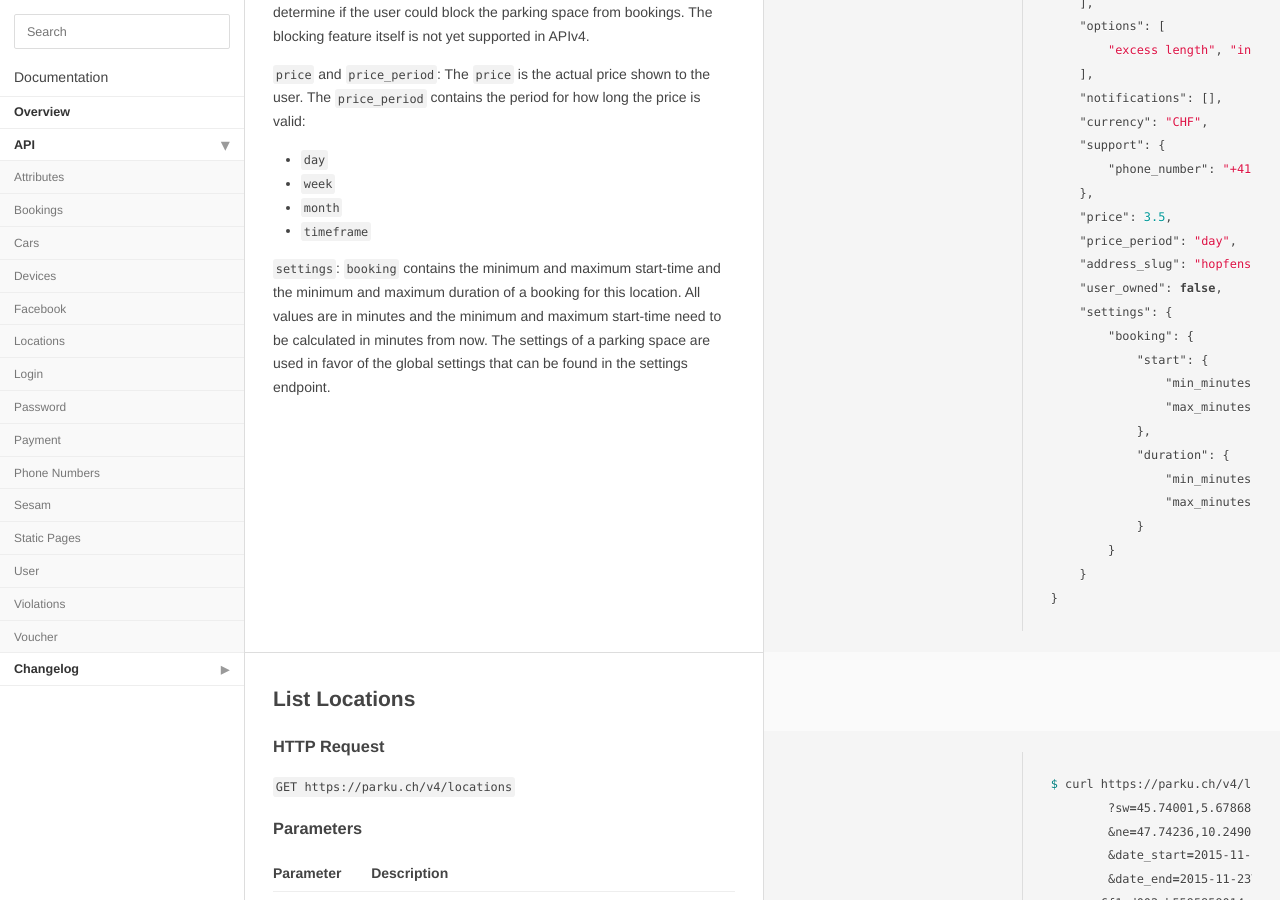
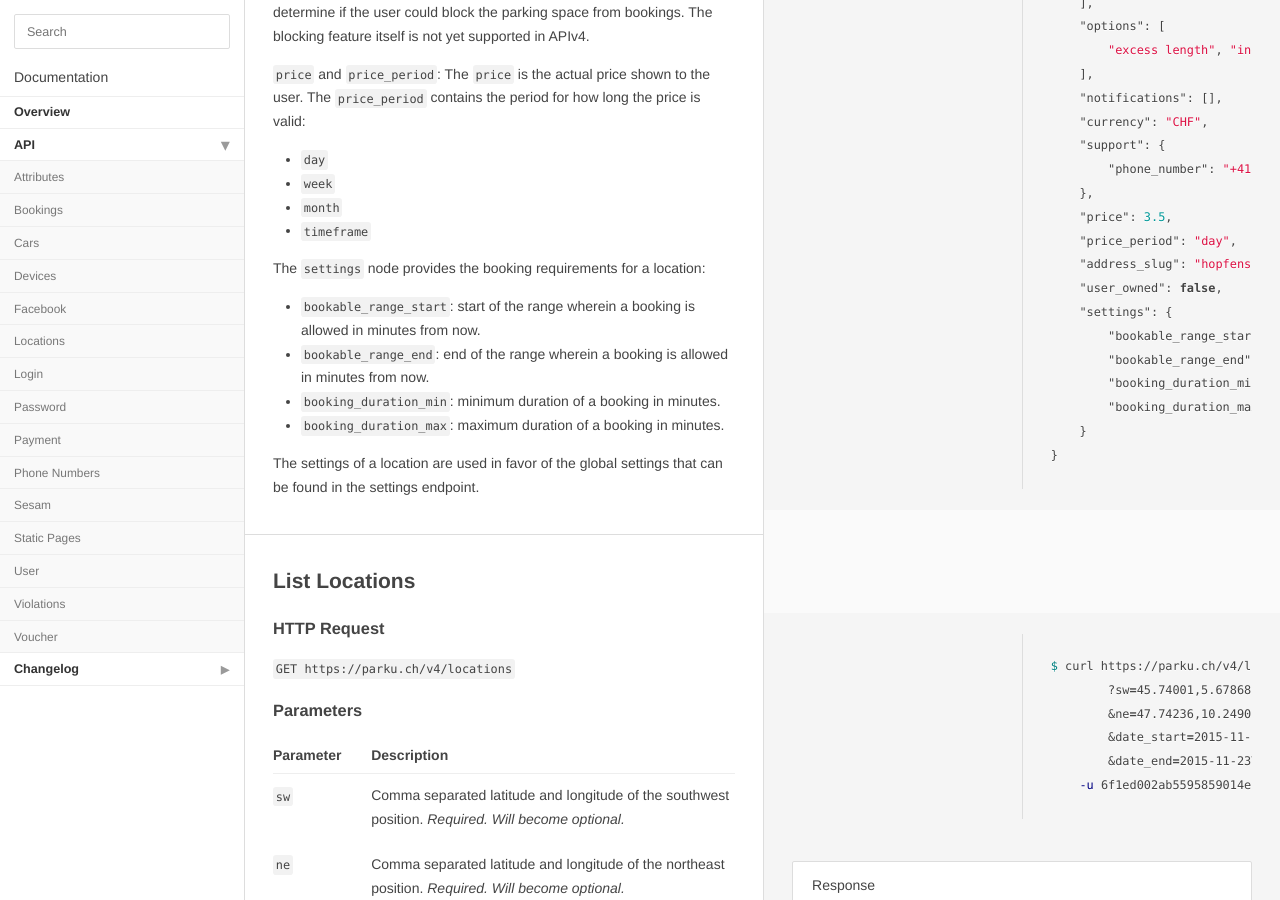
Before and after one commit to parku/docs, a Jekyll site: the page built from api/locations.md, in a window 1280 px wide and 900 px high, scrolled down 1013 px. Built offline with Jekyll 4.4.1, drawn with Linux system fonts in a browser that asks for light colours; Markdown is read by kramdown in place of the engine named in the settings; some of the changed text lies outside the part shown.

Commit message:
SYS-1060 added settings documentation to location

````diff
--- a/api/locations.md
+++ b/api/locations.md
@@ -51,16 +51,10 @@ Status: 200 OK
     "address_slug": "hopfenstrasse-20",
     "user_owned": false,
     "settings": {
-        "booking": {
-            "start": {
-                "min_minutes": -15,
-                "max_minutes": 43170
-            },
-            "duration": {
-                "min_minutes": 30,
-                "max_minutes": 43170
-            }
-        }
+        "bookable_range_start": -15,
+        "bookable_range_end": 43200,
+        "booking_duration_min": 30,
+        "booking_duration_max": 43200
     }
 }
 ```
@@ -97,8 +91,14 @@ Available options for a parking space are:
 * `month`
 * `timeframe`
 
-`settings`: `booking` contains the minimum and maximum start-time and the minimum and maximum duration of a booking for this location.
-All values are in minutes and the minimum and maximum start-time need to be calculated in minutes from now. The settings of a parking space are used in favor of the global settings that can be found in the settings endpoint.
+The `settings` node provides the booking requirements for a location:
+
+* `bookable_range_start`: start of the range wherein a booking is allowed in minutes from now.
+* `bookable_range_end`: end of the range wherein a booking is allowed in minutes from now.
+* `booking_duration_min`: minimum duration of a booking in minutes.
+* `booking_duration_max`: maximum duration of a booking in minutes.
+
+The settings of a location are used in favor of the global settings that can be found in the settings endpoint.
 
 ## List Locations
 
@@ -146,16 +146,10 @@ Status: 200 OK
         "address_slug": "hopfenstrasse-20",
         "user_owned": false,
         "settings": {
-            "booking": {
-                "start": {
-                    "min_minutes": -15,
-                    "max_minutes": 43170
-                },
-                "duration": {
-                    "min_minutes": 30,
-                    "max_minutes": 43170
-                }
-            }
+            "bookable_range_start": -15,
+            "bookable_range_end": 43200,
+            "booking_duration_min": 30,
+            "booking_duration_max": 43200
         }
     },
     {...},
````
Also changed, not shown: api/bookings.md (+26 -13 lines).
